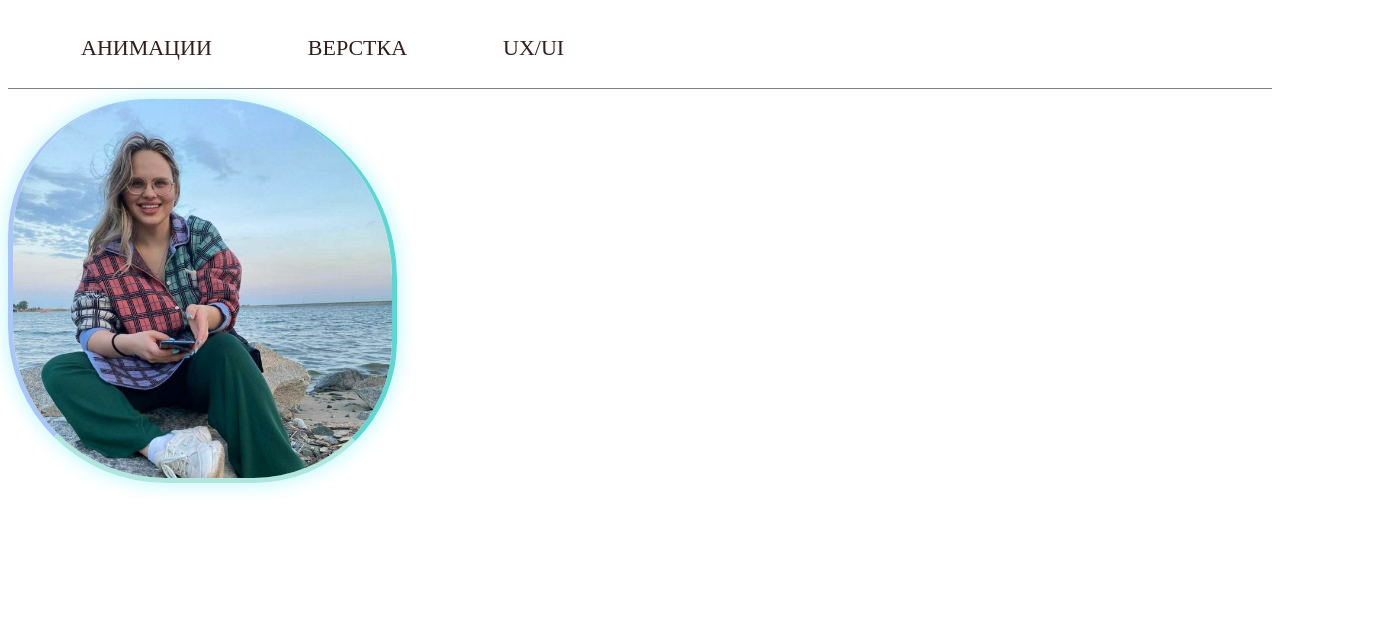
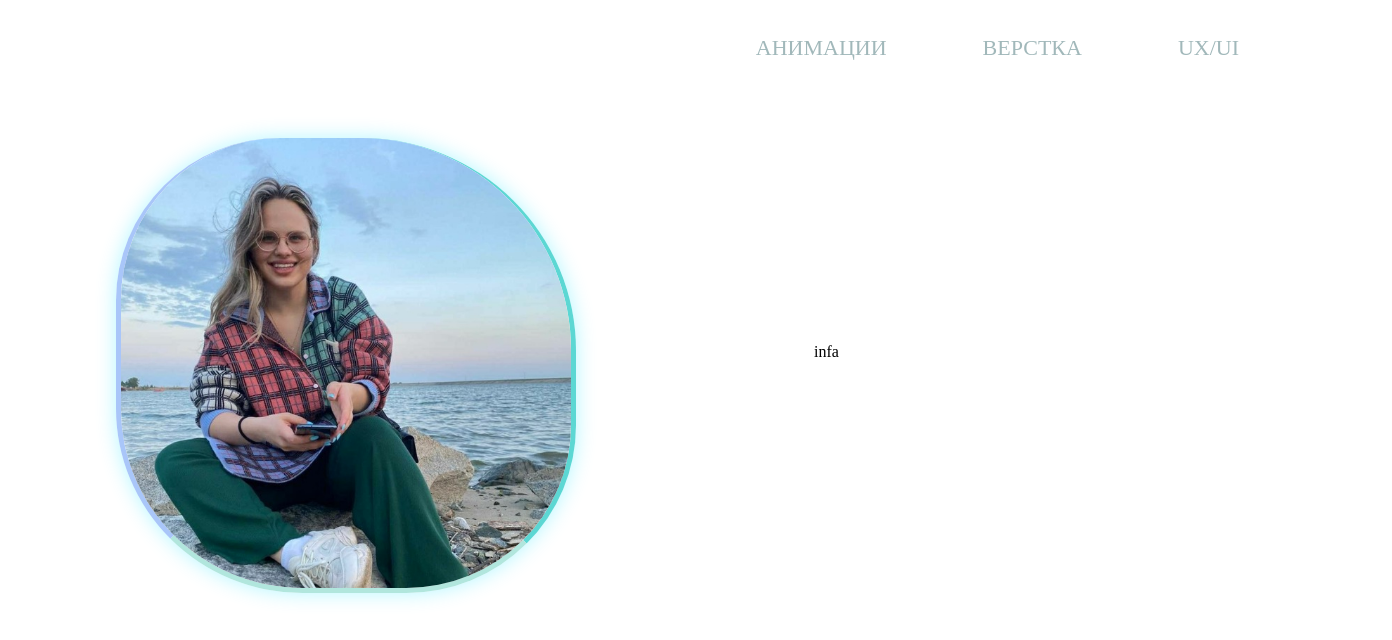
Before and after one commit to margaritaritik/css-module, a React (Create React App) app: page / in a window 1280 px wide. Shown: the top 640 px of the page, 1392 px wide, since content can reach past the window. Built offline with nearby package versions, Linux system fonts and the light colour scheme.

Commit message:
add styles

```diff
--- a/src/App.js
+++ b/src/App.js
@@ -1,10 +1,8 @@
 import React, {useEffect, useState} from "react";
-
+import {BrowserRouter as Router, Route, useRoutes} from "react-router-dom";
 import AnimationView from "./view/animation view/animation";
-
 import Verstka from "./view/verstka view/verstka";
 import UxUi from "./view/ux ui view/ux_ui";
-import {BrowserRouter as Router, Route, useRoutes} from "react-router-dom";
 import Main from "./view/main view/main";
 
 
@@ -26,7 +24,6 @@ function App() {
             <Router>
                 <Path_View/>
             </Router>
-
         </>
 
     );
--- a/src/components/Avatar/avatar.jsx
+++ b/src/components/Avatar/avatar.jsx
@@ -5,7 +5,7 @@ import ava from './ava.jpg'
 const Avatar = () => {
     return (
         <div className={styles.container}>
-            <img style={{width:'30%',height:'30%'}}  className={styles.ava} src={ava} alt="ava" />
+            <img   className={styles.ava} src={ava} alt="ava" />
         </div>
     );
 };
--- a/src/components/Avatar/styles_avatar.module.css
+++ b/src/components/Avatar/styles_avatar.module.css
@@ -1,5 +1,5 @@
 .container{
-    margin-top: 10px;
+    margin: 50px 0px 0px 108px;
 }
 .ava{
     width: 100%;
--- a/src/components/Navbar/Navbar.jsx
+++ b/src/components/Navbar/Navbar.jsx
@@ -6,7 +6,7 @@ const Navbar = () => {
     const [nav, setNav] = useState(false);
     return (
         <header className={style.header}>
-            <div className='container'>
+            <div className={style.container}>
                 <div className={style.box}>
                     <ul
                         className={
--- a/src/components/Navbar/navbar.module.css
+++ b/src/components/Navbar/navbar.module.css
@@ -1,9 +1,6 @@
 .header {
 
     background-color: #ffffff;
-    /*left: 0;*/
-    /*top: 0;*/
-    /*position: fixed;*/
     width: 100%;
 }
 .logo{
@@ -16,14 +13,8 @@
 .box {
     height: 80px;
     display: flex;
-    justify-content: space-between;
-    border-bottom: 1px solid gray;
-}
+    justify-content: flex-end;
 
-.logo_image {
-    /*display: flex;*/
-    /*align-items: center;*/
-    /*gap: 10px;*/
 }
 
 .menu {
@@ -32,6 +23,7 @@
     font-size: 22px;
     line-height: 28px;
     gap: 30px;
+    padding: 0;
 }
 
 .mobile_btn {
@@ -78,7 +70,8 @@
 }
 
 a {
-    color: #341c1c;
+
+    color: rgb(161 184 186);
     padding: 1em 1.5em;
     position: relative;
     text-decoration: none;
@@ -86,8 +79,24 @@ a {
 }
 
 a:hover {
-    color: black;
+    background: linear-gradient(
+            to right,
+            rgba(57, 130, 203, 0.64) 30%,
+            rgba(90, 88, 115, 0.64) 45%,
+            rgb(170, 196, 250) 50%,
+            rgb(96, 120, 175) 55%,
+            rgb(95, 109, 150) 60%,
+            rgb(96, 147, 175) 65%
+    );
+    background-size: 200% auto;
+    -webkit-background-clip: text;
+    -webkit-text-fill-color: transparent;
+    animation: flow 5s linear infinite;
     cursor: pointer;
+}
+@keyframes flow {
+    to{background-position: 200% center}
+
 }
 
 a:active {
--- a/src/view/main view/main.jsx
+++ b/src/view/main view/main.jsx
@@ -1,13 +1,17 @@
 import React from 'react';
 import Navbar from "../../components/Navbar/Navbar";
 import Avatar from "../../components/Avatar/avatar";
+import styles from './styles_main.module.css'
 
 const Main = () => {
     return (
         <>
             <Navbar/>
-            <div>
+            <div className={styles.container}>
                 <Avatar/>
+                <div className={styles.container_info}>
+                    infa
+                </div>
             </div>
         </>
     );
--- /dev/null
+++ b/src/view/main view/styles_main.module.css
@@ -0,0 +1,30 @@
+.container{
+
+    width: 100%;
+    display: flex;
+    height: 100%;
+
+    justify-content: space-around;
+}
+.container div{
+    width: 100%;
+
+}
+
+.container_info{
+    animation-name: info;
+    animation-duration: 2s;
+    transform: translate(120px, 50%);
+}
+
+@keyframes info {
+   0%{
+
+   }
+    50%{
+
+    }
+    100%{
+        transform: translate(120px, 50%);
+    }
+}
```
